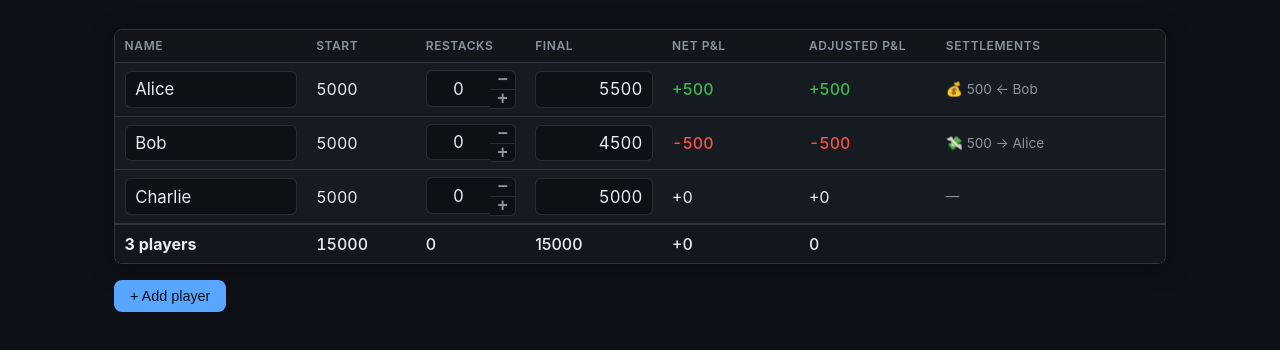
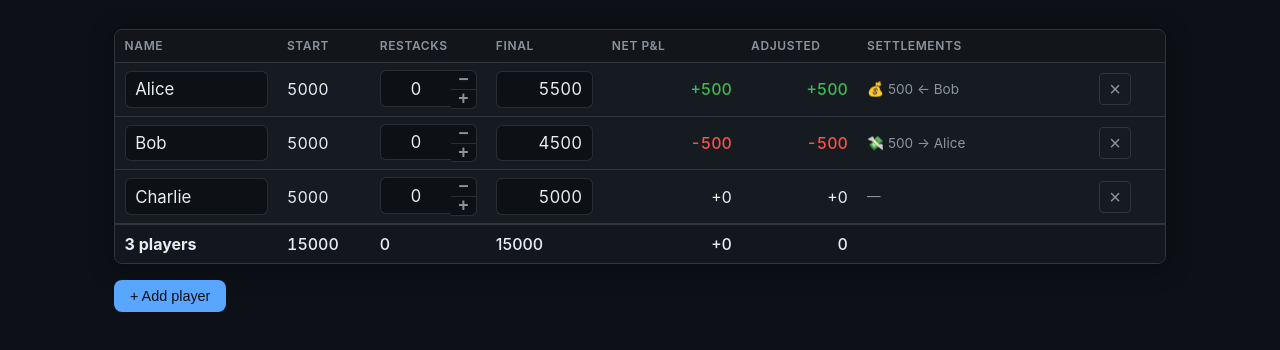
Before and after one commit to Yann-J/poker-balance, a website with bundled scripts: page index.html in a window 1280 px wide. Shown: the part 136-486 px from the top of the page. Built offline with nearby package versions, Linux system fonts and the light colour scheme.

Commit message:
Alignments

```diff
--- a/index.html
+++ b/index.html
@@ -40,7 +40,7 @@
               <th>Restacks</th>
               <th>Final</th>
               <th>Net&nbsp;P&L</th>
-              <th>Adjusted&nbsp;P&L</th>
+              <th>Adjusted</th>
               <th>Settlements</th>
               <th></th>
             </tr>
--- a/styles/app.css
+++ b/styles/app.css
@@ -146,7 +146,6 @@
   border-collapse: collapse;
   background: var(--bg-elevated);
   table-layout: fixed;
-  min-width: 74rem;
 }
 
 .col-name {
@@ -158,7 +157,7 @@
 }
 
 .col-restacks {
-  width: 4rem;
+  width: 5rem;
 }
 
 .col-final {
@@ -166,7 +165,7 @@
 }
 
 .col-net {
-  width: 5rem;
+  width: 6rem;
 }
 
 .col-adjusted {
@@ -184,12 +183,12 @@
 .grid th,
 .grid td {
   padding: 0.45rem 0.6rem;
-  text-align: left;
   border-bottom: 1px solid var(--border);
   vertical-align: middle;
 }
 
 .grid th {
+  text-align: left;
   font-size: 0.75rem;
   font-weight: 600;
   text-transform: uppercase;
@@ -243,7 +242,9 @@
 }
 
 .cell-restacks,
-.cell-final {
+.cell-final,
+.cell-pnl,
+.cell-adjusted {
   text-align: right;
 }
 
@@ -251,7 +252,7 @@
 .td-name,
 .td-final,
 .td-restacks {
-  /* padding: 0.25rem; */
+  padding: 0.25rem;
 }
 
 .td-restacks {
```
